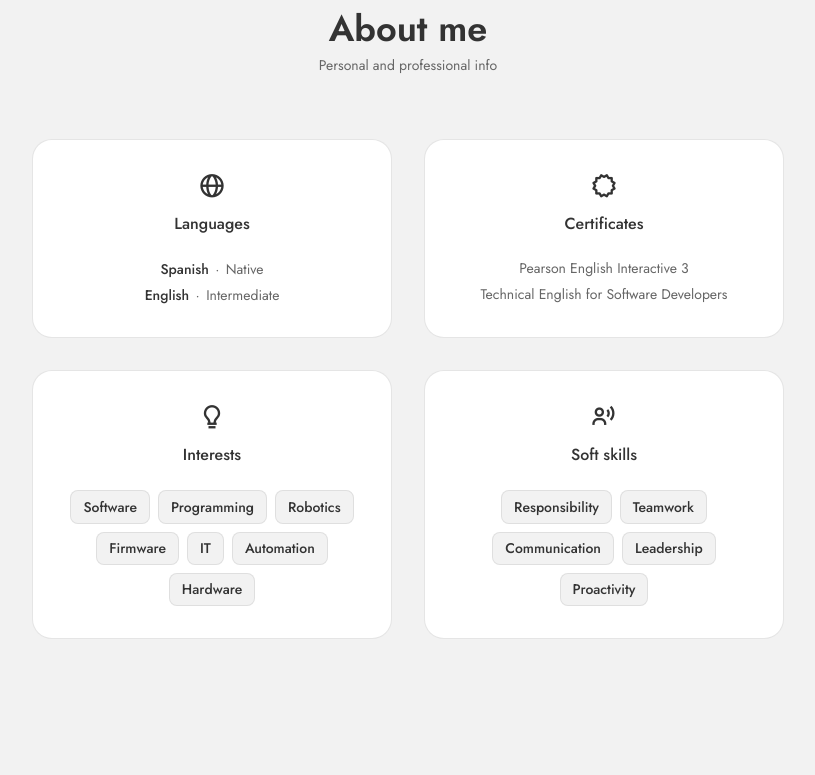
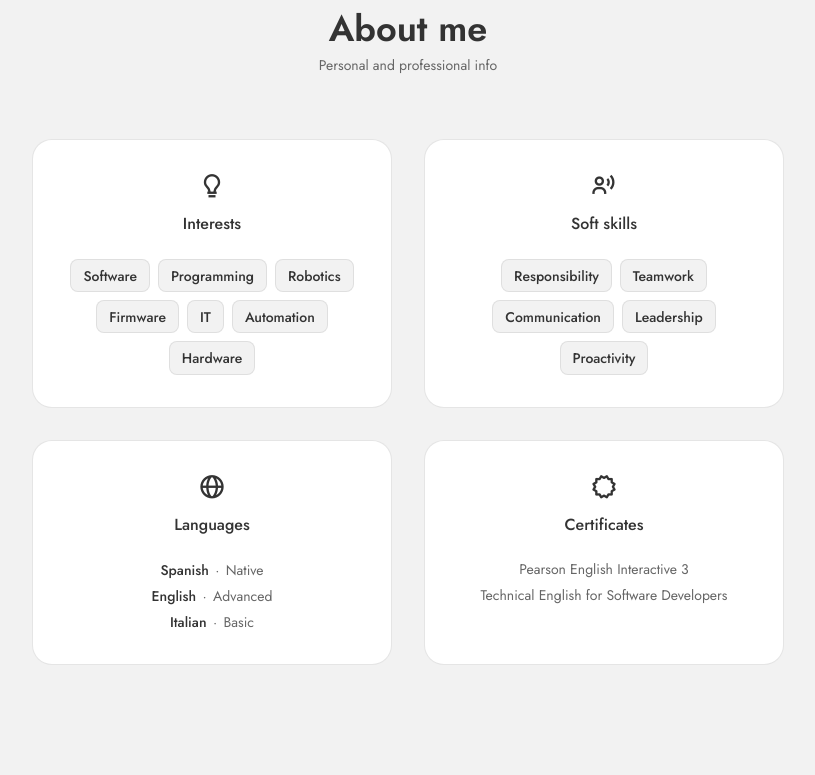
Before and after one commit to MarianoVera22/react-portfolio, a React (Create React App) app: page / in a window 1280 px wide. Shown: the part 760-1535 px from the top of the page, without its empty margins (232-1047 px from the left). Built offline with nearby package versions, Linux system fonts and the light colour scheme; no server answers.

Commit message:
Counter fix 2.0 + about me

```diff
--- a/src/components/about/About.jsx
+++ b/src/components/about/About.jsx
@@ -15,7 +15,37 @@ const About = () => {
 
       <div className="about-container container grid">
 
-        {/* Card 1 - Idiomas */}
+        {/* Card 1 - Intereses */}
+        <div className="about-content">
+          <div className="about-icon-wrap">
+            <i className="bx bx-bulb about-icon"></i>
+          </div>
+          <h3 className="about-title">{t("about.interestsTitle")}</h3>
+          <div className="about-tags">
+            {intereses.map((key) => (
+              <span key={key} className="about-tag">
+                {t(`about.interests.${key}`)}
+              </span>
+            ))}
+          </div>
+        </div>
+
+        {/* Card 2 - Soft skills */}
+        <div className="about-content">
+          <div className="about-icon-wrap">
+            <i className="bx bx-user-voice about-icon"></i>
+          </div>
+          <h3 className="about-title">{t("about.softSkillsTitle")}</h3>
+          <div className="about-tags">
+            {softSkills.map((key) => (
+              <span key={key} className="about-tag">
+                {t(`about.softSkills.${key}`)}
+              </span>
+            ))}
+          </div>
+        </div>
+
+        {/* Card 3 - Idiomas */}
         <div className="about-content">
           <div className="about-icon-wrap">
             <i className="bx bx-globe about-icon"></i>
@@ -32,10 +62,15 @@ const About = () => {
               <span className="about-row-sep">·</span>
               <span className="about-row-value">{t("about.langEnglishLevel")}</span>
             </div>
+            <div className="about-row">
+              <span className="about-row-label">{t("about.langItalian")}</span>
+              <span className="about-row-sep">·</span>
+              <span className="about-row-value">{t("about.langItalianLevel")}</span>
+            </div>
           </div>
         </div>
 
-        {/* Card 2 - Certificados */}
+        {/* Card 4 - Certificados */}
         <div className="about-content">
           <div className="about-icon-wrap">
             <i className="bx bx-certification about-icon"></i>
@@ -47,36 +82,6 @@ const About = () => {
           </div>
         </div>
 
-        {/* Card 3 - Intereses */}
-        <div className="about-content">
-          <div className="about-icon-wrap">
-            <i className="bx bx-bulb about-icon"></i>
-          </div>
-          <h3 className="about-title">{t("about.interestsTitle")}</h3>
-          <div className="about-tags">
-            {intereses.map((key) => (
-              <span key={key} className="about-tag">
-                {t(`about.interests.${key}`)}
-              </span>
-            ))}
-          </div>
-        </div>
-
-        {/* Card 4 - Soft skills */}
-        <div className="about-content">
-          <div className="about-icon-wrap">
-            <i className="bx bx-user-voice about-icon"></i>
-          </div>
-          <h3 className="about-title">{t("about.softSkillsTitle")}</h3>
-          <div className="about-tags">
-            {softSkills.map((key) => (
-              <span key={key} className="about-tag">
-                {t(`about.softSkills.${key}`)}
-              </span>
-            ))}
-          </div>
-        </div>
-
       </div>
     </section>
   );
--- a/src/components/visitCounter/VisitCounter.css
+++ b/src/components/visitCounter/VisitCounter.css
@@ -26,10 +26,10 @@
 }
 
 .visit-counter-svg {
-  /* La imagen SVG de GoatCounter viene en color oscuro por defecto;
-     usamos un filtro para invertirla y que matchee el blanco del footer */
-  filter: invert(1) brightness(1.1);
-  height: 0.9rem;
+  /* La imagen SVG de GoatCounter viene en color rosa/magenta por defecto.
+     La invertimos para que se vea blanca sobre el fondo oscuro del footer. */
+  filter: invert(1) brightness(1.4) saturate(0);
+  height: 1.05rem;
   width: auto;
   vertical-align: middle;
 }
--- a/src/components/visitCounter/VisitCounter.jsx
+++ b/src/components/visitCounter/VisitCounter.jsx
@@ -20,9 +20,11 @@ const VisitCounter = () => {
   if (!imageOk) return null;
 
   // URL del SVG oficial de GoatCounter.
+  // counter//.svg -> el path raiz (/) que es donde GoatCounter cuenta visitas
+  //   de portfolios single-page. TOTAL solo funciona si tenes multiples paths.
   // style=text -> devuelve solo el numero, sin "Visits:" prefix
   // no_branding=1 -> sin firma "Goat" abajo
-  const svgUrl = `https://${GOATCOUNTER_CODE}.goatcounter.com/counter//TOTAL.svg?style=text&no_branding=1`;
+  const svgUrl = `https://${GOATCOUNTER_CODE}.goatcounter.com/counter//.svg?style=text&no_branding=1`;
 
   return (
     <a
--- a/src/i18n/translations.js
+++ b/src/i18n/translations.js
@@ -33,7 +33,9 @@ const translations = {
       langSpanish: "Español",
       langSpanishLevel: "Nativo",
       langEnglish: "Inglés",
-      langEnglishLevel: "Intermedio",
+      langEnglishLevel: "Avanzado",
+      langItalian: "Italiano",
+      langItalianLevel: "Básico",
       certificatesTitle: "Certificados",
       interestsTitle: "Intereses",
       softSkillsTitle: "Soft skills",
@@ -310,7 +312,9 @@ const translations = {
       langSpanish: "Spanish",
       langSpanishLevel: "Native",
       langEnglish: "English",
-      langEnglishLevel: "Intermediate",
+      langEnglishLevel: "Advanced",
+      langItalian: "Italian",
+      langItalianLevel: "Basic",
       certificatesTitle: "Certificates",
       interestsTitle: "Interests",
       softSkillsTitle: "Soft skills",
```
